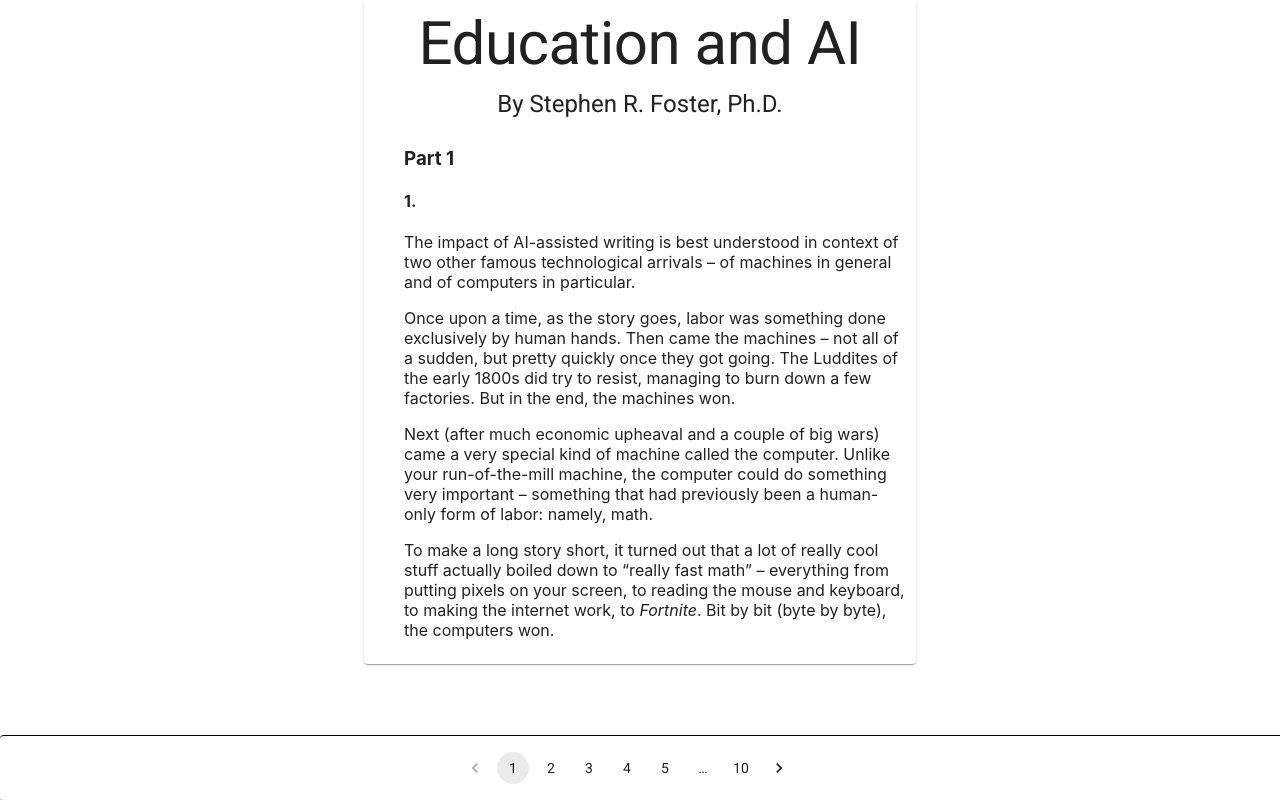
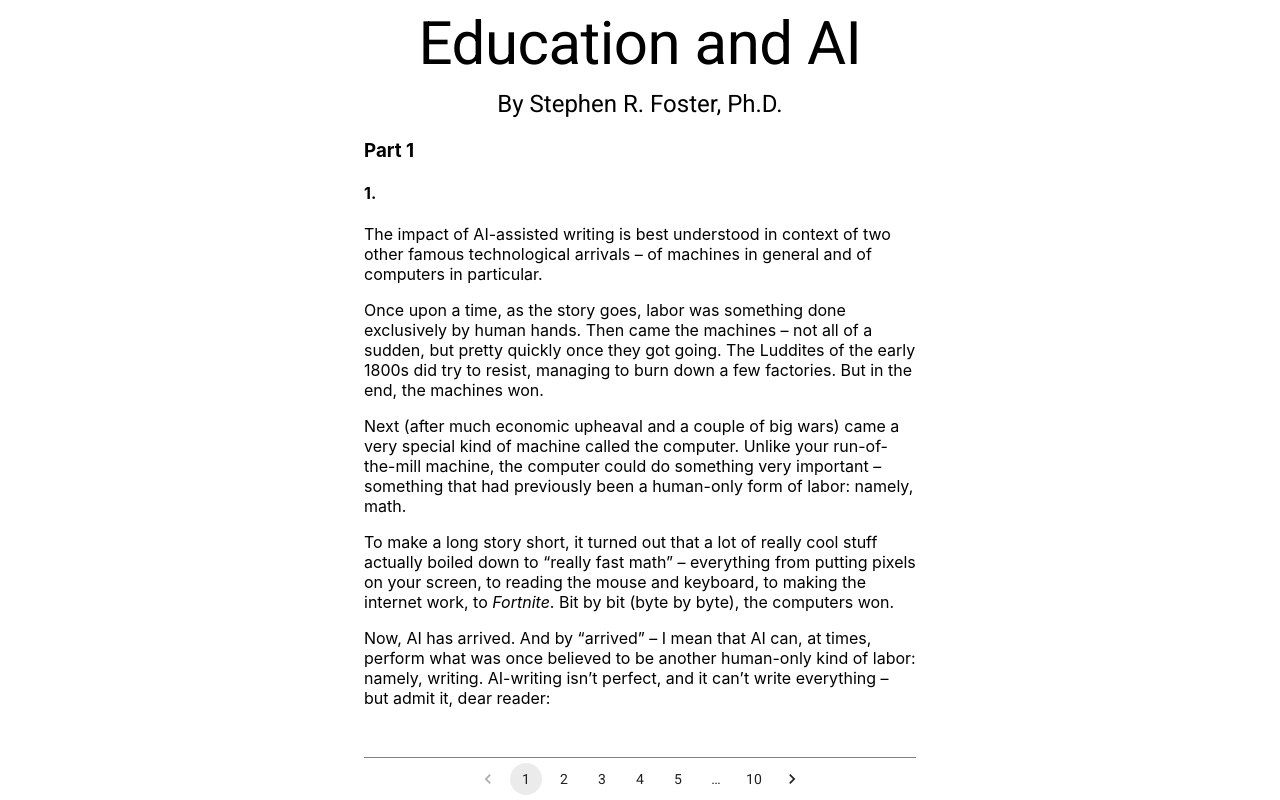
Before and after one commit to srfoster/ai-is-here, a React (Create React App) app: page / in a window 1280 px wide. Built offline with nearby package versions, Linux system fonts and the light colour scheme.

Commit message:
pagination algorithm kind of working

```diff
--- a/src/App.js
+++ b/src/App.js
@@ -8,48 +8,175 @@ import Container from '@mui/material/Container';
 import Pagination from '@mui/material/Pagination';
 import '@fontsource/roboto/400.css';
 
+function getMargin(elem){
+  //Use parseInt method to get only number
+          return parseInt(window.getComputedStyle(elem, null).getPropertyValue('margin-top'))
+          + parseInt(window.getComputedStyle(elem, null).getPropertyValue('margin-bottom'));
+  }
+
 function App() {
   let [page, setPage] = React.useState(1)
+  let [pageLengths, setPageLengths] = React.useState([])
+  const ref = React.useRef(null);
+
+  //Get off the ground: Calculate page lengths
+  React.useEffect(() => {
+    if (ref.current) {
+      let nodes = [...ref.current.childNodes]
+      let parentRect = ref.current.getBoundingClientRect()
+
+      //Hide all elements
+      for(let i = 0; i < nodes.length; i++) {
+        let element = nodes[i]
+
+        if (element.style) {
+            element.style.visibility = "hidden"
+        }
+      }
+
+      let lengths = []
+      let numElementsOnCurrentPage = 0
+      let currentPagePixelHeight = 0
+      let maxPagePixelHeight = parentRect.height
+
+      console.log("Total elements", nodes.length)
+
+      for(let i = 0; i < nodes.length; i++) {
+        let element = nodes[i]
+
+        if (element.style) {
+          let rect = element.getBoundingClientRect()
+          let currentElementPixelHeight = rect.height + getMargin(element)
+          /*
+          console.log("maxPagePixelHeight", maxPagePixelHeight, "currentPagePixelHeight", currentPagePixelHeight, "currentElementPixelHeight", currentElementPixelHeight,
+            ">>> " + element.textContent,
+            element
+          )
+          */
+
+          if (currentPagePixelHeight + currentElementPixelHeight <= maxPagePixelHeight) {
+            numElementsOnCurrentPage += 1
+            currentPagePixelHeight += currentElementPixelHeight
+          } else {
+            lengths.push(numElementsOnCurrentPage)
+            numElementsOnCurrentPage = 0
+            currentPagePixelHeight = 0
+
+            console.log("**********NEXT PAGE**********")
+            //i--; //Current element will be on next page.  Process it again.
+          }
+        } else {
+            numElementsOnCurrentPage += 1
+        }
+      }
+
+      lengths.push(numElementsOnCurrentPage)
+
+      console.log("Elements assigned to pages", lengths.reduce((sum, x) => sum + x, 0))
+      console.log("Page lengths", lengths)
+      setPageLengths(lengths)
+    }
+  }, []);
+
+
+  React.useEffect(() => {
+    if(!pageLengths) return
+
+    if (ref.current) {
+      let nodes = [...ref.current.childNodes]
+
+      let pageIndex = page - 1
+
+      let startElement;
+
+      if (pageIndex == 0) {
+        startElement = 0
+      } else {
+        startElement = pageLengths.slice(0, pageIndex).reduce((sum, x) => sum + x, 0) + 1
+      }
+
+      let endElement
+      if (pageIndex == pageLengths.length - 1) {
+        endElement = pageLengths.reduce((sum, x) => sum + x, 0) + 2  //Why magic 2??
+      } else {
+        endElement = startElement + pageLengths[pageIndex]
+      }
+
+      console.log("page turn", pageIndex, startElement, endElement, pageLengths)
+
+      //Hide everything before the page
+      for (let i = 0; i < startElement; i++) {
+        let element = nodes[i]
+        console.log("Hiding", i,  element)
+
+        if (element.style) {
+          element.style.display = "none"
+          element.style.visibility = "hidden"
+        }
+      }
+
+      //Show everything on the page
+      for (let i = startElement; i <= endElement; i++) {
+        let element = nodes[i]
+        console.log("Showing", i, element)
+
+        if (element.style) {
+          element.style.display = "block"
+          element.style.visibility = "visible"
+        }
+      }
+
+      //Hide everything after the page
+      for (let i = endElement+1; i < nodes.length; i++) {
+        let element = nodes[i]
+        console.log("Hiding", i, element)
+
+        if (element.style) {
+          element.style.display = "none"
+          element.style.visibility = "hidden"
+        }
+      }
+    }
+  }, [pageLengths, page])
 
   return (
     <>
       <Container maxWidth="sm">
-        <Paper style={{ width: "100%" }}>
+        <Box style={{ width: "100%", height: "100vh", display: "flex", flexDirection: "column"}}>
           <Typography pt={1} style={{ textAlign: "center" }} component="h1" variant="h2">Education and AI</Typography>
 
           <Typography pt={1} style={{ textAlign: "center" }} component="h2" variant="h5">By Stephen R. Foster, Ph.D. </Typography>
 
-          <Box p={1} pl={5} >
+          <Box ref={ref}  style={{
+            flexGrow: 1, overflow: "hidden", textOverflow: "ellipsis", display: "block", width: "100%",
+            whiteSpace: "unset"
+          }}>
             <Pages page={page} />
           </Box>
-        </Paper>
+          <Box style={
+            {
+              display: "flex",
+              alignItems: "center",
+              justifyContent: "center",
+              borderTop: "1px solid gray",
+              padding: 5
+            }}>
+            <Pagination count={10}
+              page={page}
+              onChange={(e, p) => setPage(p)}
+            />
+          </Box>
+        </Box>
+
       </Container>
-        <Paper
-          sx={{
-            borderTop: "1px solid #000",
-            marginTop: "auto",
-            p: 2,
-            position: "fixed",
-            bottom: 0,
-            width: "100%",
-          }}
-          component="footer"
-      >
-        <Box style={{margin: "auto", width: 400}}>
-          <Pagination count={10}
-            page={page}
-            onChange={(e, p) => setPage(p)}
-          />
-        </Box>
-      </Paper>
     </>
   );
 }
 
 function Pages({ page}) {
-
   return <>
-    <ReactMarkdown>{paginate(fullText,page)}</ReactMarkdown>
+    <ReactMarkdown>{fullText}</ReactMarkdown>
+    {/*<ReactMarkdown>{paginate(fullText,page)}</ReactMarkdown> */}
   </>
 }
 
@@ -148,7 +275,15 @@ Again, maybe it’s me.  Or maybe (just maybe) the labor of book-writing can’t
 
 #### 3.
 
-Here we go again...
+Test content
+
+More test content
+
+* A
+* B
+* C
+
+The end
   `
 
 export default App;
```
